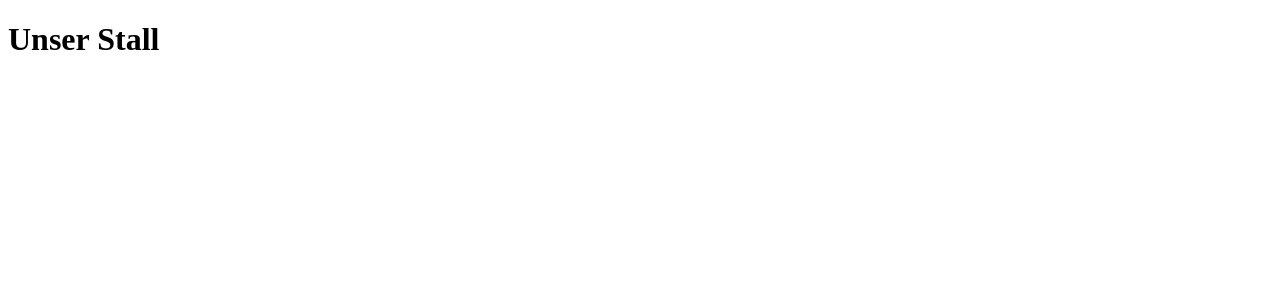
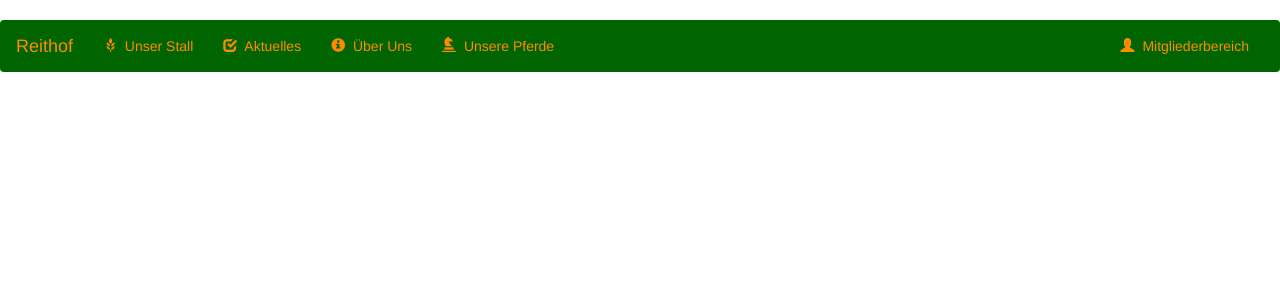
Before and after one commit to AI2211/reithof_site, a Django app: page /reithof/ in a window 1280 px wide. Before the commit the part shown is almost empty. Shown: the top 300 px of the page. Run offline with Django 3.2, Linux system fonts and the light colour scheme; some libraries are stand-ins or nearby versions.

Commit message:
navigation

```diff
--- /dev/null
+++ b/reithof_organizer/static/reithof_organizer/stylesheet.css
@@ -0,0 +1,26 @@
+
+body{
+    background-color: white;
+}
+
+.navbar{
+    background-color: darkgreen;
+}
+
+.navbar-brand{
+    color: darkorange;
+}
+
+a{
+    color: darkorange;
+}
+
+a:hover{
+    color: darkgreen;
+    background-color: darkorange;
+}
+
+ul.nav a:hover{
+    color: darkgreen;
+    background-color: darkorange;
+}
--- a/reithof_organizer/templates/reithof_organizer/index.html
+++ b/reithof_organizer/templates/reithof_organizer/index.html
@@ -3,8 +3,60 @@
 <head>
     <meta charset="UTF-8">
     <title>Unser Stall</title>
+    {% load staticfiles %}
+<link rel="stylesheet" href="https://maxcdn.bootstrapcdn.com/bootstrap/3.3.6/css/bootstrap.min.css">
+<link href='https://fonts.googleapis.com/css?family=Satisfy' rel='stylesheet' type='text/css'>
+<script src="https://ajax.googleapis.com/ajax/libs/jquery/3.2.1/jquery.min.js"></script>
+<script src="http://maxcdn.bootstrapcdn.com/bootstrap/3.3.6/js/bootstrap.min.js"></script>
+<link rel="stylesheet" type="text/css" href="{% static 'reithof_organizer/stylesheet.css' %}"/>﻿
 </head>
 <body>
-<h1>Unser Stall</h1>
+<nav class="navbar navbar">
+    <div class="container-fluid">
+
+        <!-- Header -->
+        <div class="navbar-header">
+            <a class="navbar-brand" href="#">Reithof</a>
+        </div>
+
+        <!-- Items -->
+        <div class="collapse navbar-collapse" id="topNavBar">
+            <ul class="nav navbar-nav">
+                <li class="active">
+                    <a href="{% url 'index' %}">
+                        <span class="glyphicon glyphicon-grain" aria-hidden="true"></span>&nbsp;
+                       Unser Stall
+                    </a>
+                </li>
+                <li class="">
+                    <a href="{% url 'aktuell' %}">
+                        <span class="glyphicon glyphicon-check" aria-hidden="true"></span>&nbsp;
+                        Aktuelles
+                    </a>
+                </li>
+                <li class="">
+                    <a href="{% url 'ueber_uns' %}">
+                        <span class="glyphicon glyphicon-info-sign" aria-hidden="true"></span>&nbsp;
+                       Über Uns
+                    </a>
+                </li>
+                <li class="">
+                    <a href="{% url 'unsere_pferde' %}">
+                        <span class="glyphicon glyphicon-knight" aria-hidden="true"></span>&nbsp;
+                        Unsere Pferde
+                    </a>
+                </li>
+            </ul>
+            <ul class="nav navbar-nav navbar-right">
+                <li class="">
+                    <a href="#">
+                        <span class="glyphicon glyphicon-user" aria-hidden="true"></span>&nbsp;
+                        Mitgliederbereich
+                    </a>
+                </li>
+            </ul>
+        </div>
+    </div>
+</nav>
 </body>
 </html>
```
